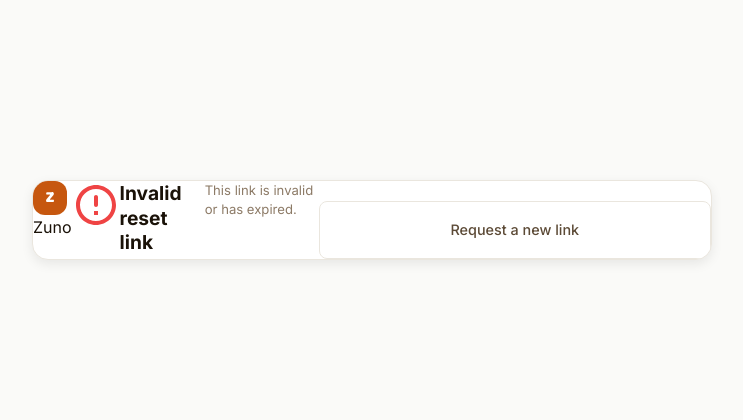
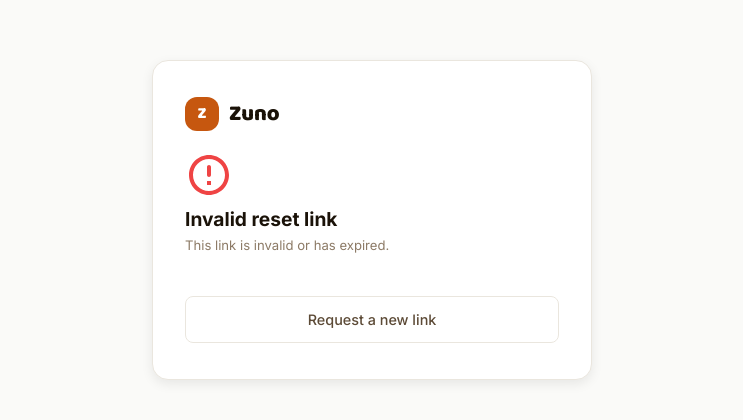
Before and after one commit to Saifullah-ansari/bihar-board-ai-tutor, a React (Vite) app in the folder frontend/: page /reset-password in a window 1280 px wide. Shown: the part 180-600 px from the top of the page, without its empty margins (268-1011 px from the left). Built offline with nearby package versions, Linux system fonts and the light colour scheme; no server answers.

Commit message:
pages fixed

```diff
--- a/frontend/src/pages/AuthCallback.jsx
+++ b/frontend/src/pages/AuthCallback.jsx
@@ -68,12 +68,12 @@ function AuthCallback() {
 
   return (
     <div className="auth-page">
-      <div className="auth-card" style={{ flexDirection: 'column', alignItems: 'center', justifyContent: 'center', padding: '60px 24px', gap: '16px' }}>
-        <div style={{ display: 'flex', alignItems: 'center', gap: '10px' }}>
+      <div className="auth-card-single" style={{ alignItems: 'center', textAlign: 'center' }}>
+        <div className="auth-logo-row">
           <div className="zuno-logo">Z</div>
-          <span className="auth-brand-name" style={{ marginBottom: 0 }}>Zuno</span>
+          <span className="auth-logo-text">Zuno</span>
         </div>
-        <p className="auth-subtext" style={{ margin: 0, textAlign: 'center' }}>{statusText}</p>
+        <p className="auth-subtext" style={{ margin: 0 }}>{statusText}</p>
       </div>
     </div>
   );
--- a/frontend/src/pages/ForgotPasswordPage.jsx
+++ b/frontend/src/pages/ForgotPasswordPage.jsx
@@ -36,6 +36,14 @@ function ForgotPasswordPage() {
 
   const isDisabled = !email.trim() || !!emailError || loading;
 
+  function handleEmailChange(e) {
+    const val = e.target.value;
+    setEmail(val);
+    if (emailError) {
+      setEmailError(validateEmail(val));
+    }
+  }
+
   function handleBlurEmail() {
     setEmailError(validateEmail(email));
   }
@@ -60,7 +68,7 @@ function ForgotPasswordPage() {
   if (submitted) {
     return (
       <div className="auth-page">
-        <div className="auth-card">
+        <div className="auth-card-single">
           <div className="auth-logo-row">
             <div className="zuno-logo">Z</div>
             <span className="auth-logo-text">Zuno</span>
@@ -81,7 +89,7 @@ function ForgotPasswordPage() {
 
   return (
     <div className="auth-page">
-      <div className="auth-card">
+      <div className="auth-card-single">
         <div className="auth-logo-row">
           <div className="zuno-logo">Z</div>
           <span className="auth-logo-text">Zuno</span>
@@ -97,7 +105,7 @@ function ForgotPasswordPage() {
                 label="Email"
                 type="email"
                 value={email}
-                onChange={e => setEmail(e.target.value)}
+                onChange={handleEmailChange}
                 onBlur={handleBlurEmail}
                 error={!!emailError}
                 fullWidth
--- a/frontend/src/pages/ResetPasswordPage.jsx
+++ b/frontend/src/pages/ResetPasswordPage.jsx
@@ -68,11 +68,46 @@ function ResetPasswordPage() {
     return () => clearTimeout(timer);
   }, [success]);
 
+  function handleNewPasswordChange(e) {
+    const val = e.target.value;
+    setNewPassword(val);
+    setErrors(prev => {
+      const updated = { ...prev };
+      if (prev.newPassword) {
+        updated.newPassword = validateNewPassword(val);
+      }
+      if (confirmPassword || prev.confirmPassword) {
+        updated.confirmPassword = validateConfirmPassword(val, confirmPassword);
+      }
+      return updated;
+    });
+  }
+
+  function handleConfirmPasswordChange(e) {
+    const val = e.target.value;
+    setConfirmPassword(val);
+    setErrors(prev => {
+      const updated = { ...prev };
+      if (prev.confirmPassword || confirmPassword) {
+        updated.confirmPassword = validateConfirmPassword(newPassword, val);
+      }
+      return updated;
+    });
+  }
+
   function handleBlurNew() {
-    setErrors(e => ({ ...e, newPassword: validateNewPassword(newPassword) }));
+    setErrors(prev => ({
+      ...prev,
+      newPassword: validateNewPassword(newPassword),
+      ...(confirmPassword ? { confirmPassword: validateConfirmPassword(newPassword, confirmPassword) } : {})
+    }));
   }
+
   function handleBlurConfirm() {
-    setErrors(e => ({ ...e, confirmPassword: validateConfirmPassword(newPassword, confirmPassword) }));
+    setErrors(prev => ({
+      ...prev,
+      confirmPassword: validateConfirmPassword(newPassword, confirmPassword)
+    }));
   }
 
   async function handleSubmit(e) {
@@ -87,7 +122,11 @@ function ResetPasswordPage() {
       await resetPasswordRequest(token, newPassword);
       setSuccess(true);
     } catch (err) {
-      showToast(err.message, 'error');
+      const msg = err.message || '';
+      if (msg.toLowerCase().includes('expired') || msg.toLowerCase().includes('invalid')) {
+        setTokenMissing(true);
+      }
+      showToast(msg || 'Password reset failed. Please try again.', 'error');
     } finally {
       setLoading(false);
     }
@@ -100,7 +139,7 @@ function ResetPasswordPage() {
   if (tokenMissing) {
     return (
       <div className="auth-page">
-        <div className="auth-card">
+        <div className="auth-card-single">
           <div className="auth-logo-row">
             <div className="zuno-logo">Z</div>
             <span className="auth-logo-text">Zuno</span>
@@ -140,7 +179,7 @@ function ResetPasswordPage() {
   if (success) {
     return (
       <div className="auth-page">
-        <div className="auth-card">
+        <div className="auth-card-single">
           <div className="auth-logo-row">
             <div className="zuno-logo">Z</div>
             <span className="auth-logo-text">Zuno</span>
@@ -156,7 +195,7 @@ function ResetPasswordPage() {
 
   return (
     <div className="auth-page">
-      <div className="auth-card">
+      <div className="auth-card-single">
         <div className="auth-logo-row">
           <div className="zuno-logo">Z</div>
           <span className="auth-logo-text">Zuno</span>
@@ -175,7 +214,7 @@ function ResetPasswordPage() {
                 type={showNewPassword ? 'text' : 'password'}
                 autoComplete="new-password"
                 value={newPassword}
-                onChange={e => setNewPassword(e.target.value)}
+                onChange={handleNewPasswordChange}
                 onBlur={handleBlurNew}
                 error={!!errors.newPassword}
                 fullWidth
@@ -212,7 +251,7 @@ function ResetPasswordPage() {
                 type={showConfirmPassword ? 'text' : 'password'}
                 autoComplete="new-password"
                 value={confirmPassword}
-                onChange={e => setConfirmPassword(e.target.value)}
+                onChange={handleConfirmPasswordChange}
                 onBlur={handleBlurConfirm}
                 error={!!errors.confirmPassword}
                 fullWidth
--- a/frontend/src/pages/VerifyEmailPage.jsx
+++ b/frontend/src/pages/VerifyEmailPage.jsx
@@ -39,7 +39,7 @@ function VerifyEmailPage() {
 
   return (
     <div className="auth-page">
-      <div className="auth-card">
+      <div className="auth-card-single">
         <div className="auth-logo-row">
           <div className="zuno-logo">Z</div>
           <span className="auth-logo-text">Zuno</span>
--- a/frontend/src/styles/global.css
+++ b/frontend/src/styles/global.css
@@ -457,6 +457,33 @@ body {
   overflow: hidden;
 }
 
+.auth-card-single {
+  display: flex;
+  flex-direction: column;
+  max-width: 440px;
+  width: 100%;
+  padding: 36px 32px;
+  background: var(--bg-surface);
+  border: 1.5px solid var(--border);
+  border-radius: var(--radius-xl);
+  box-shadow: var(--shadow-md);
+  overflow: hidden;
+}
+
+.auth-logo-row {
+  display: flex;
+  align-items: center;
+  gap: 10px;
+  margin-bottom: 20px;
+}
+
+.auth-logo-text {
+  font-family: var(--font-brand);
+  font-size: 22px;
+  font-weight: 800;
+  color: var(--text-primary);
+}
+
 /* Left brand panel */
 .auth-split-left {
   background: var(--primary-tint);
@@ -675,7 +702,8 @@ body {
     align-items: flex-start;
   }
 
-  .auth-card {
+  .auth-card,
+  .auth-card-single {
     flex-direction: column;
     border: none;
     box-shadow: none;
```
